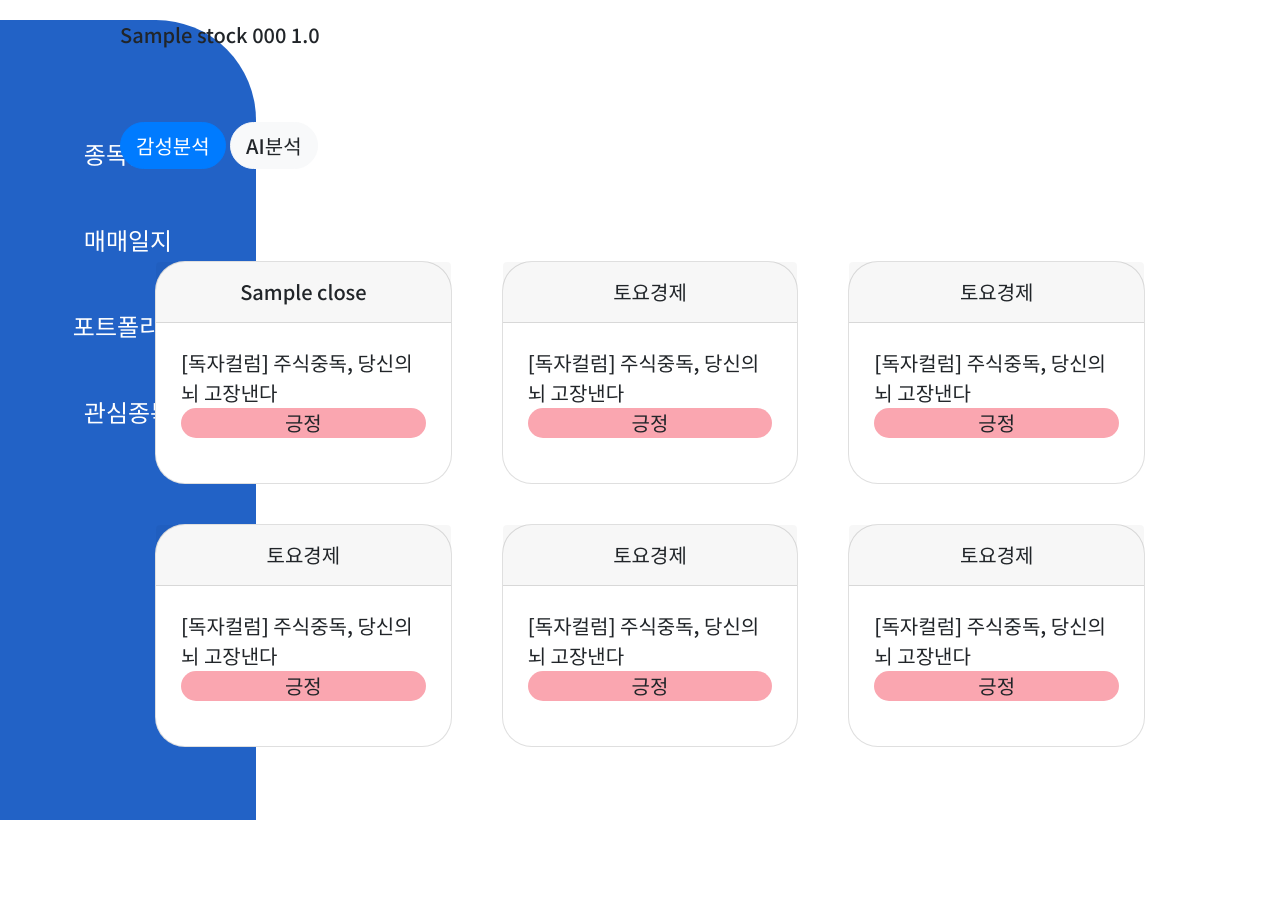
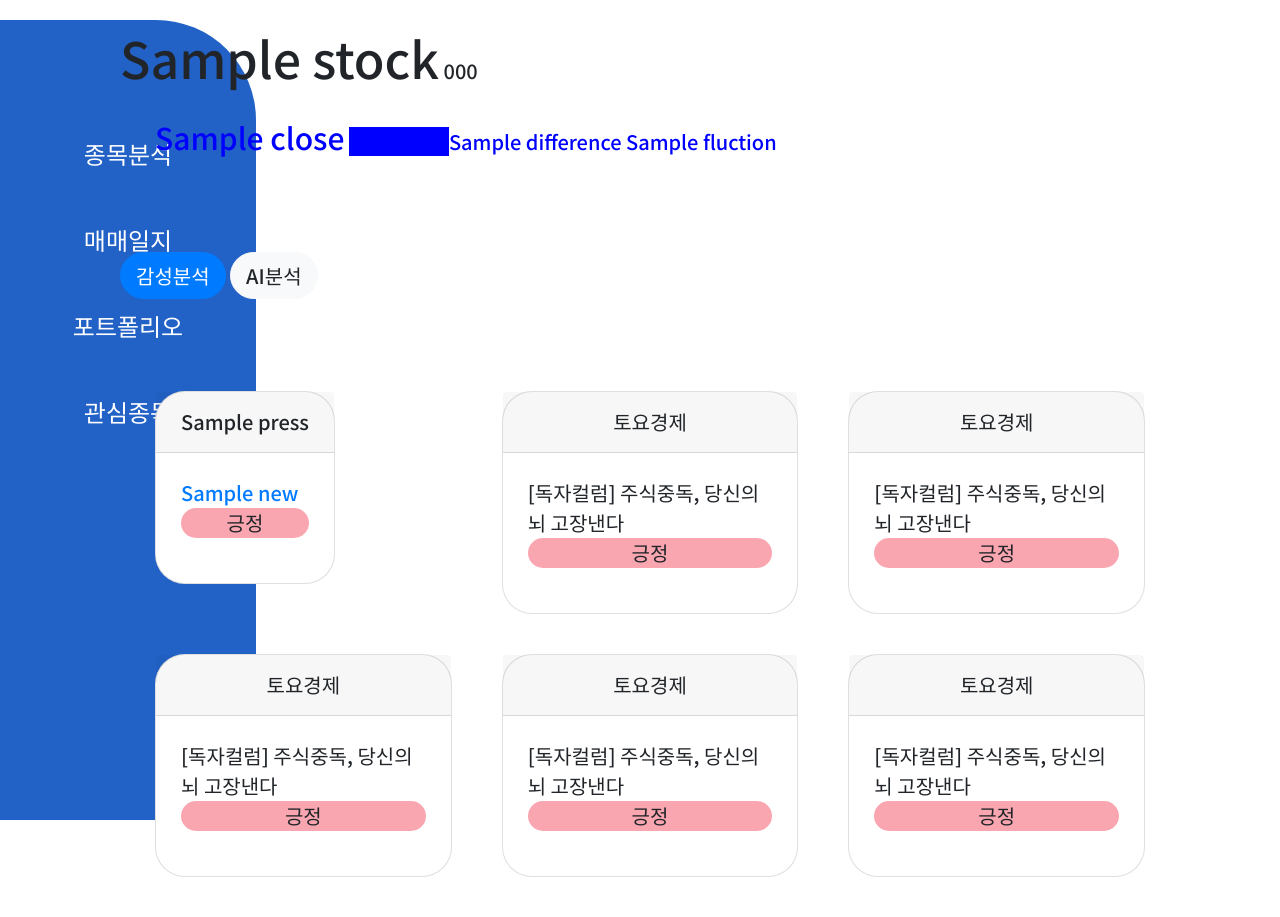
Before and after one commit to yeondu/donghak_gaemi, a Django app: template templates/stock/detail.html in a window 1280 px wide. Shown: the part 150-1067 px from the top of the page. Before the commit the page ends 970 px from the top, so only its background shows below. Run offline with Django 3.2, Linux system fonts and the light colour scheme; tables that the repository leaves empty hold one stand-in row (values such as "Sample post"); the template is opened without the code that fills it: values that come from a table or form of the project are taken from there, most other values are stand-ins (such as "Sample title", 1, 10 or a date in 2020); some libraries are stand-ins or nearby versions.

Commit message:
모델 수정

```diff
--- a/stock/models.py
+++ b/stock/models.py
@@ -15,10 +15,10 @@ class priceModel(models.Model):
 
     stock_id = models.IntegerField(primary_key=True, null=False, blank=False, db_column = 'stock_id')
     date = models.DateField(null = False, blank = False)
-    open = models.FloatField(null = False, blank = False)
-    high = models.FloatField(null = False, blank = False)
-    low = models.FloatField(null = False, blank = False)
-    close = models.FloatField(null = False, blank = False)
+    open = models.IntegerField(null = False, blank = False)
+    high = models.IntegerField(null = False, blank = False)
+    low = models.IntegerField(null = False, blank = False)
+    close = models.IntegerField(null = False, blank = False)
     volume = models.IntegerField(null = False, blank = False)
     stock_code = models.ForeignKey(stockModel, on_delete = models.CASCADE, db_column = 'stock_code')
 
@@ -47,10 +47,10 @@ class newsModel(models.Model):
     title = models.CharField(max_length = 100, null = False, blank = False)
     content = models.TextField(max_length = 20000, null = False, blank = False)
     summary = models.CharField(max_length = 500, null = False, blank = False)
-    registrant = models.CharField(max_length = 18, null = False, blank = False)
-    press = models.CharField(max_length = 18, null = False, blank = False)
-    registration_date = models.DateField(null = False, blank = False)
-    link = models.CharField(max_length = 100, null = False, blank = False)
+    registrant = models.CharField(max_length = 18, null = False, blank = False) # 등록자(기자)
+    press = models.CharField(max_length = 18, null = False, blank = False) # 언론사
+    registration_date = models.DateField(null = False, blank = False) # 등록 날짜
+    link = models.CharField(max_length = 200, null = False, blank = False) # 링크
     stock_code = models.ForeignKey(stockModel, on_delete=models.CASCADE, db_column='stock_code')
 
 
--- a/templates/stock/detail.html
+++ b/templates/stock/detail.html
@@ -24,16 +24,46 @@ letter-spacing: -0.02em;
 
 color: #FFFFFF;
     }
+    #triangle-up {
+        width: 0;
+            height: 0;
+            border-bottom: 10px solid red;
+            border-left: 10px solid transparent;
+            border-right: 10px solid transparent;
+    }
+    #triangle-down {
+        width: 0px;
+        height: 0px;
+        border-left: 50px solid transparent;
+        border-right: 50px solid transparent;
+        border-top: 100px blue;
+        background-color: blue;
+    }
     </style>
 </div>
+    <!-- 종목 정보 -->
     <div class = "container">
-        <div class = "row" style = "margin:20px">
-            <!-- 종목 정보 -->
+        <div  class = "row" style = "margin:20px;">
             <div class = "col">
-                <span>{{ stock.stock_name }}</span>
-                <span>{{ stock.stock_code }}</span>
-                <span>{{ price.close }}</span>
+                <span style = "font-size:50px;">{{ stock.stock_name }}</span>
+                <span style = "font-size:20px;">{{ stock.stock_code }}</span>
             </div>
+        <div class = "row" style = "margin:20px;">
+            <div class = "col">
+                {% if difference.difference > 0 %}
+                    <span style = "font-size:30px; color:red;">{{ close.close }}</span>
+                    <span id="triangle-up"></span>
+                    <span style = "color:red;"> {{ difference.difference }}</span>
+                    <span style = "color:red;"> {{ fluction.fluction }}</span>
+                {% else %}
+                    <span style = "font-size:30px; color:blue;">{{ close.close }}</span>
+                    <span id = "triangle-down"></span>
+                    <span style = "color:blue;"> {{ difference.difference }}</span>
+                    <span style = "color:blue;"> {{ fluction.fluction }}</span>
+                {% endif %}
+            </div>
+        </div>
+
         </div>
         <div class = "row" style = "margin:20px">
             <!-- 감성분석 결과 -->
@@ -51,10 +81,10 @@ color: #FFFFFF;
                 <div class = "col">
                     <div class = "card" style = "border-radius: 30px;">
                         <div class = "card-header" style = "text-align:center">
-                            {{ list.close }}
+                            {{ news.press }}
                         </div>
                         <div class = "card-body">
-                            <h7 class = "card-title">[독자컬럼] 주식중독, 당신의 뇌 고장낸다</h7>
+                            <h7 class = "card-title"><a href = detail/{{ news.link }}>{{news.title}}</a></h7>
                             <p class = "opinion"> 긍정 </p>
                         </div>
                     </div>
```
Also changed, not shown: stock/views.py (+20 -5 lines).
